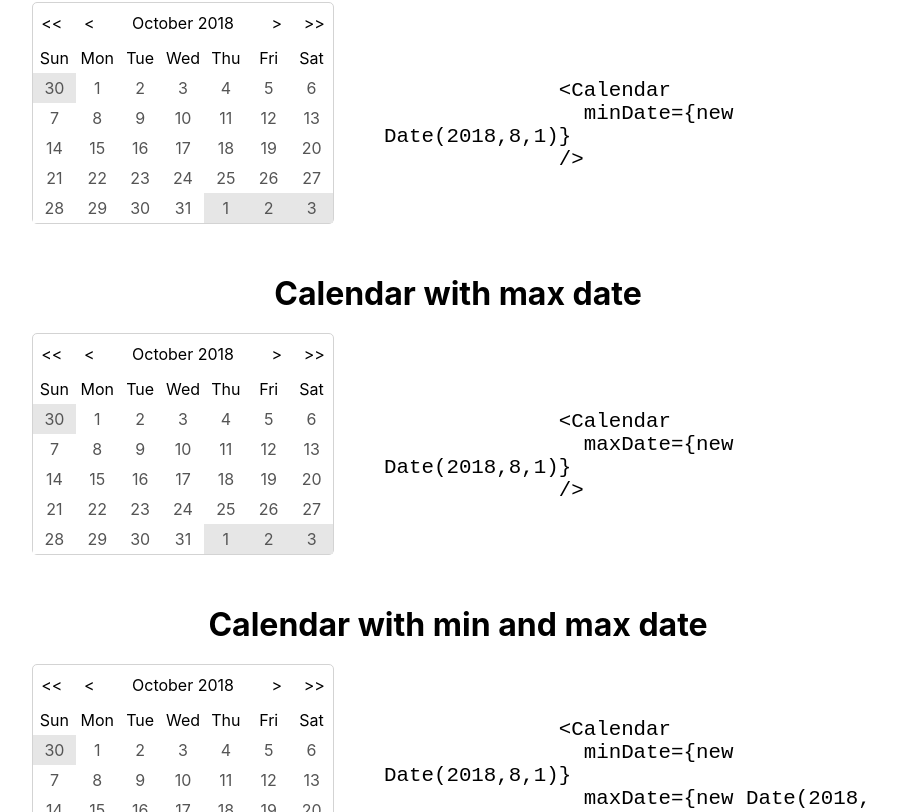
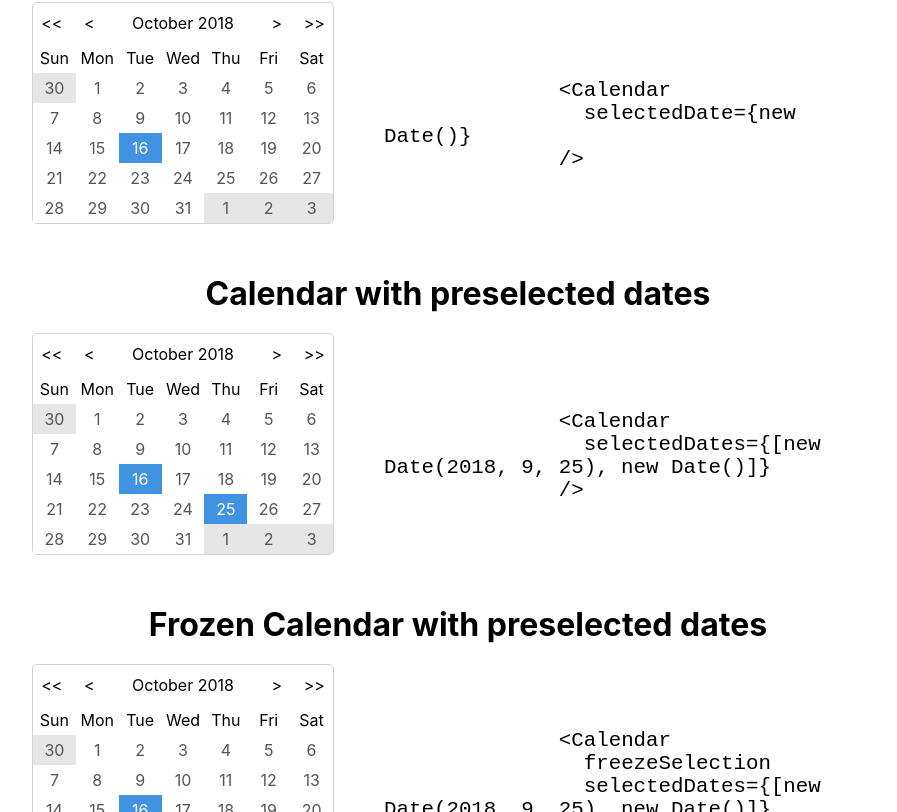
Before and after one commit to KristijanJovanovski/react-custom-calendar, a React (Create React App) app: page / in a window 1280 px wide. Shown: the part 408-1220 px from the top of the page, without its empty margins (182-1079 px from the left). Built offline with nearby package versions, Linux system fonts and the light colour scheme.

Commit message:
+ freeze, disableWeekdays, headerClasses props + examples

```diff
--- a/src/Calendar/Calendar.js
+++ b/src/Calendar/Calendar.js
@@ -4,7 +4,19 @@ import PropTypes from 'prop-types'
 import React, { Component } from 'react'
 
 import CalendarView from './ui/CalendarView'
-import { CENTURY, DECADE, MONTH, YEAR } from './utils/constants'
+import {
+  CENTURY,
+  DECADE,
+  MONTH,
+  YEAR,
+  MONDAY,
+  TUESDAY,
+  WEDNESDAY,
+  THURSDAY,
+  FRIDAY,
+  SATURDAY,
+  SUNDAY
+} from './utils/constants'
 import {
   checkDate,
   checkMinMaxDate,
@@ -52,6 +64,17 @@ class Calendar extends Component {
     startView: PropTypes.oneOf([MONTH, YEAR, DECADE, CENTURY]),
     disabledDates: PropTypes.arrayOf(PropTypes.instanceOf(Date)),
     availableDates: PropTypes.arrayOf(PropTypes.instanceOf(Date)),
+    disableWeekdays: PropTypes.arrayOf(
+      PropTypes.oneOf([
+        SUNDAY,
+        MONDAY,
+        TUESDAY,
+        WEDNESDAY,
+        THURSDAY,
+        FRIDAY,
+        SATURDAY
+      ])
+    ),
     navigationDisabled: PropTypes.bool,
     prevDisabled: PropTypes.bool,
     nextDisabled: PropTypes.bool,
@@ -76,7 +99,9 @@ class Calendar extends Component {
     hideBeforeAndAfterDates: PropTypes.bool,
     onMouseEnterTile: PropTypes.func,
     onMouseLeaveTile: PropTypes.func,
-    tileClasses: PropTypes.string
+    tileClasses: PropTypes.string,
+    headerClasses: PropTypes.string,
+    freezeSelection: PropTypes.bool
   }
 
   static getDerivedStateFromProps(nextProps, prevState) {
@@ -213,9 +238,11 @@ class Calendar extends Component {
   }
 
   handleMultiSelect = (date, selected) => {
-    const { onMultiSelect } = this.props
+    const { onMultiSelect, freezeSelection } = this.props
+
     const selectedDates = this.state.selectedDates
     let newSelectedDates
+    if (!freezeSelection) {
       if (selected) {
         newSelectedDates = [...selectedDates, date]
         this.setState({ selectedDates: newSelectedDates })
@@ -233,10 +260,17 @@ class Calendar extends Component {
       }
       onMultiSelect && onMultiSelect([...newSelectedDates])
     }
+  }
 
   handleRangeSelect = (dates, selected) => {
-    const { onMultiSelect, range, onRangeMultiSelect } = this.props
+    const {
+      onMultiSelect,
+      range,
+      onRangeMultiSelect,
+      freezeSelection
+    } = this.props
     let newSelectedDates
+    if (!freezeSelection) {
       if (selected) {
         newSelectedDates = [...dates]
         this.setState({
@@ -260,11 +294,14 @@ class Calendar extends Component {
       }
       range && onMultiSelect && onMultiSelect([...newSelectedDates])
     }
+  }
   handleSingleSelect = (date, selected) => {
+    if (!this.props.freezeSelection) {
       if (selected) {
         this.setState({ selectedDate: date })
       } else {
         this.setState({ selectedDate: undefined })
+      }
     }
   }
 
@@ -313,7 +350,9 @@ class Calendar extends Component {
       onMouseEnterTile,
       onMouseLeaveTile,
       navLabelShortFormat,
-      tileClasses
+      tileClasses,
+      headerClasses,
+      disableWeekdays
     } = this.props
 
     return (
@@ -344,6 +383,7 @@ class Calendar extends Component {
             disabledDates={disabledDates}
             availableDates={availableDates}
             multiSelect={multiSelect}
+            disableWeekdays={disableWeekdays}
             disableableYearTiles={disableableYearTiles}
             disableableDecadeTiles={disableableDecadeTiles}
             disableableCenturyTiles={disableableCenturyTiles}
@@ -370,6 +410,7 @@ class Calendar extends Component {
             doublePrevLabel={doublePrevLabel}
             labelShortFormat={navLabelShortFormat}
             tileClasses={tileClasses}
+            headerClasses={headerClasses}
           />
         </div>
       </>
--- a/src/Calendar/ui/CalendarView.js
+++ b/src/Calendar/ui/CalendarView.js
@@ -3,7 +3,20 @@ import './CalendarView.css'
 import PropTypes from 'prop-types'
 import React from 'react'
 
-import { CENTURY, DATE, DECADE, MONTH, YEAR } from '../utils/constants'
+import {
+  CENTURY,
+  DATE,
+  DECADE,
+  MONTH,
+  YEAR,
+  SUNDAY,
+  MONDAY,
+  TUESDAY,
+  WEDNESDAY,
+  THURSDAY,
+  FRIDAY,
+  SATURDAY
+} from '../utils/constants'
 import {
   afterDates,
   beforeDates,
@@ -74,7 +87,9 @@ const CalendarView = ({
   prevLabel,
   doublePrevLabel,
   labelShortFormat,
-  tileClasses
+  tileClasses,
+  headerClasses,
+  disableWeekdays
 }) => {
   const selectHandler = (date, selected) => {
     const drillView = getChildView(currentView, minView)
@@ -139,6 +154,7 @@ const CalendarView = ({
     case MONTH:
       gridView = (
         <RangeHover
+          disableWeekdays={disableWeekdays}
           currentView={currentView}
           range={range}
           calendarType={calendarType}
@@ -168,6 +184,7 @@ const CalendarView = ({
     case YEAR:
       gridView = (
         <RangeHover
+          disableWeekdays={disableWeekdays}
           range={range}
           currentView={currentView}
           minDate={minDate}
@@ -194,6 +211,7 @@ const CalendarView = ({
     case DECADE:
       gridView = (
         <RangeHover
+          disableWeekdays={disableWeekdays}
           range={range}
           currentView={currentView}
           minDate={minDate}
@@ -219,6 +237,7 @@ const CalendarView = ({
     case CENTURY:
       gridView = (
         <RangeHover
+          disableWeekdays={disableWeekdays}
           range={range}
           currentView={currentView}
           minDate={minDate}
@@ -275,7 +294,11 @@ const CalendarView = ({
     />
   )
   const header = isMonthView ? (
-    <Header calendarType={calendarType} locale={locale} />
+    <Header
+      calendarType={calendarType}
+      locale={locale}
+      headerClasses={headerClasses}
+    />
   ) : null
   return (
     <>
@@ -343,7 +366,19 @@ CalendarView.propTypes = {
   prevLabel: PropTypes.string,
   doublePrevLabel: PropTypes.string,
   labelShortFormat: PropTypes.bool,
-  tileClasses: PropTypes.string
+  tileClasses: PropTypes.string,
+  headerClasses: PropTypes.string,
+  disableWeekdays: PropTypes.arrayOf(
+    PropTypes.oneOf([
+      SUNDAY,
+      MONDAY,
+      TUESDAY,
+      WEDNESDAY,
+      THURSDAY,
+      FRIDAY,
+      SATURDAY
+    ])
+  )
 }
 
 export default CalendarView
--- a/src/Calendar/ui/Header.js
+++ b/src/Calendar/ui/Header.js
@@ -6,10 +6,15 @@ import React from 'react'
 import { SHORT } from '../utils/constants'
 import { transformWeekDays } from '../utils/helpers'
 
-const Header = ({ locale = 'en', calendarType = 'ISO 8601' }) => {
+const Header = ({
+  locale = 'en',
+  calendarType = 'ISO 8601',
+  headerClasses
+}) => {
   const days = transformWeekDays(SHORT, locale, calendarType)
+  const classes = `header ${headerClasses ? headerClasses : ''}`
   return (
-    <div className="header">
+    <div className={classes}>
       {days.map((item, idx) => (
         <div className="header-item" key={idx}>
           {item}
@@ -20,6 +25,7 @@ const Header = ({ locale = 'en', calendarType = 'ISO 8601' }) => {
 }
 Header.propTypes = {
   locale: PropTypes.string,
+  headerClasses: PropTypes.string,
   calendarType: PropTypes.oneOf(['US', 'ISO 8601'])
 }
 export default Header
--- a/src/Calendar/ui/MonthView.js
+++ b/src/Calendar/ui/MonthView.js
@@ -29,7 +29,8 @@ const MonthView = ({
   onMouseLeaveTile,
   onHover,
   hoverDates,
-  tileClasses
+  tileClasses,
+  disableWeekdays
 }) => {
   const data = getMonthViewDates(
     currentViewDate,
@@ -47,7 +48,8 @@ const MonthView = ({
         availableDates,
         minDate,
         maxDate,
-        disabledDates
+        disabledDates,
+        disableWeekdays
       )
       showWeekend = isWeekend(idx, weekends, calendarType)
       if (range && hoverDates && onHover && selectedDate) {
--- a/src/Calendar/utils/constants.js
+++ b/src/Calendar/utils/constants.js
@@ -5,6 +5,14 @@ export const DECADE = 'DECADE'
 export const CENTURY = 'CENTURY'
 export const SHORT = 'SHORT'
 export const LONG = 'LONG'
+
+export const SUNDAY = 'SUNDAY'
+export const MONDAY = 'MONDAY'
+export const TUESDAY = 'TUESDAY'
+export const WEDNESDAY = 'WEDNESDAY'
+export const THURSDAY = 'THURSDAY'
+export const FRIDAY = 'FRIDAY'
+export const SATURDAY = 'SATURDAY'
 
 export const months = {
   en: {
--- a/src/Calendar/utils/helpers.js
+++ b/src/Calendar/utils/helpers.js
@@ -7,7 +7,14 @@ import {
   DECADE,
   CENTURY,
   SHORT,
-  LONG
+  LONG,
+  SATURDAY,
+  SUNDAY,
+  MONDAY,
+  TUESDAY,
+  WEDNESDAY,
+  THURSDAY,
+  FRIDAY
 } from './constants'
 export const capitalizeFirst = str =>
   str
@@ -122,6 +129,11 @@ export const getMonthsArray = date => {
   return Array(12)
     .fill()
     .map((i, idx) => new Date(date.getFullYear(), idx))
+}
+
+export const getDayIndex = day => {
+  const days = [SUNDAY, MONDAY, TUESDAY, WEDNESDAY, THURSDAY, FRIDAY, SATURDAY]
+  return days.indexOf(day)
 }
 
 export const transformWeekDays = (
@@ -358,8 +370,10 @@ export const rangeDate = (lowerBound, upperBound) => {
   const timeDiff = Math.abs(
     upperBound.getTime() -
       lowerBound.getTime() -
-      (upperBound.getTimezoneOffset() * 1000 * 60 -
-        lowerBound.getTimezoneOffset() * 1000 * 60)
+      Math.abs(
+        upperBound.getTimezoneOffset() * 1000 * 60 -
+          lowerBound.getTimezoneOffset() * 1000 * 60
+      )
   )
   const diffDays = Math.ceil(timeDiff / (1000 * 3600 * 24))
 
@@ -653,7 +667,12 @@ export const isYearSelected = (
           equalDates(dateYear, selectedDates[selectedDates.length - 1]))))
   return selected
 }
-export const isDecadeSelected = (dateDecade, selectedDate, selectedDates, range) => {
+export const isDecadeSelected = (
+  dateDecade,
+  selectedDate,
+  selectedDates,
+  range
+) => {
   if (dateDecade === null) return
 
   const selected =
@@ -683,6 +702,7 @@ export const isDateDisabled = (
   minDate,
   maxDate,
   disabledDates,
+  disableWeekdays,
   ...rest
 ) => {
   if (date === null) return
@@ -694,11 +714,16 @@ export const isDateDisabled = (
       (disabledDates &&
         disabledDates.some(disabledDateItem =>
           equalDates(disabledDateItem, date)
-        ))
+        )) ||
+      (disableWeekdays &&
+        disableWeekdays.some(weekDay => getDayIndex(weekDay) === date.getDay()))
   } else if (!minDate && !maxDate) {
-    disabled = !availableDates.some(availableDateItem =>
-      equalDates(availableDateItem, date)
-    )
+    disabled =
+      !availableDates.some(availableDateItem =>
+        equalDates(availableDateItem, date)
+      ) ||
+      (disableWeekdays &&
+        disableWeekdays.some(weekDay => getDayIndex(weekDay) === date.getDay()))
   } else {
     disabled =
       (!availableDates.some(availableDateItem =>
@@ -710,7 +735,9 @@ export const isDateDisabled = (
       (disabledDates &&
         disabledDates.some(disabledDateItem =>
           equalDates(disabledDateItem, date)
-        ))
+        )) ||
+      (disableWeekdays &&
+        disableWeekdays.some(weekDay => getDayIndex(weekDay) === date.getDay()))
   }
   return disabled
 }
--- a/src/examples.js
+++ b/src/examples.js
@@ -1,6 +1,13 @@
 import React from 'react'
 
 import Calendar from './Calendar/Calendar'
+import {
+  MONDAY,
+  SUNDAY,
+  THURSDAY,
+  TUESDAY,
+  WEDNESDAY
+} from './Calendar/utils/constants'
 
 const Examples = () => {
   const handleMultiSelect = dates => {
@@ -18,6 +25,46 @@ const Examples = () => {
           <code className="calendar-code">
             {`
               <Calendar
+              />`}
+          </code>
+        </div>
+      </div>
+      <div className="container">
+        <h1>Calendar with preselected date</h1>
+        <div className="calendar-container">
+          <Calendar selectedDate={new Date()} />
+          <code className="calendar-code">
+            {`
+              <Calendar
+                selectedDate={new Date()}
+              />`}
+          </code>
+        </div>
+      </div>
+      <div className="container">
+        <h1> Calendar with preselected dates</h1>
+        <div className="calendar-container">
+          <Calendar selectedDates={[new Date(2018, 9, 25), new Date()]} />
+          <code className="calendar-code">
+            {`
+              <Calendar
+                selectedDates={[new Date(2018, 9, 25), new Date()]}
+              />`}
+          </code>
+        </div>
+      </div>
+      <div className="container">
+        <h1> Frozen Calendar with preselected dates</h1>
+        <div className="calendar-container">
+          <Calendar
+            freezeSelection
+            selectedDates={[new Date(2018, 9, 25), new Date()]}
+          />
+          <code className="calendar-code">
+            {`
+              <Calendar
+                freezeSelection
+                selectedDates={[new Date(2018, 9, 25), new Date()]}
               />`}
           </code>
         </div>
@@ -113,7 +160,21 @@ const Examples = () => {
         </div>
       </div>
       <div className="container">
-        <h1> Calendar with styleds weekends</h1>
+        <h1> Calendar with disabled weekdays</h1>
+        <div className="calendar-container">
+          <Calendar
+            disableWeekdays={[SUNDAY, MONDAY, TUESDAY, WEDNESDAY, THURSDAY]}
+          />
+          <code className="calendar-code">
+            {`
+              <Calendar
+                disableWeekdays={[SUNDAY, MONDAY, TUESDAY, WEDNESDAY, THURSDAY]}
+              />`}
+          </code>
+        </div>
+      </div>
+      <div className="container">
+        <h1> Calendar with styled weekends</h1>
         <div className="calendar-container">
           <Calendar weekends />
           <code className="calendar-code">
@@ -137,7 +198,7 @@ const Examples = () => {
         </div>
       </div>
       <div className="container">
-        <h1> Calendar vith startView</h1>
+        <h1> Calendar with startView</h1>
         <div className="calendar-container">
           <Calendar startView={'CENTURY'} />
           <code className="calendar-code">
```
Also changed, not shown: 1 other file (tests, documents, lock files or other folders). Lines whose indentation alone changed are shown as unchanged.
